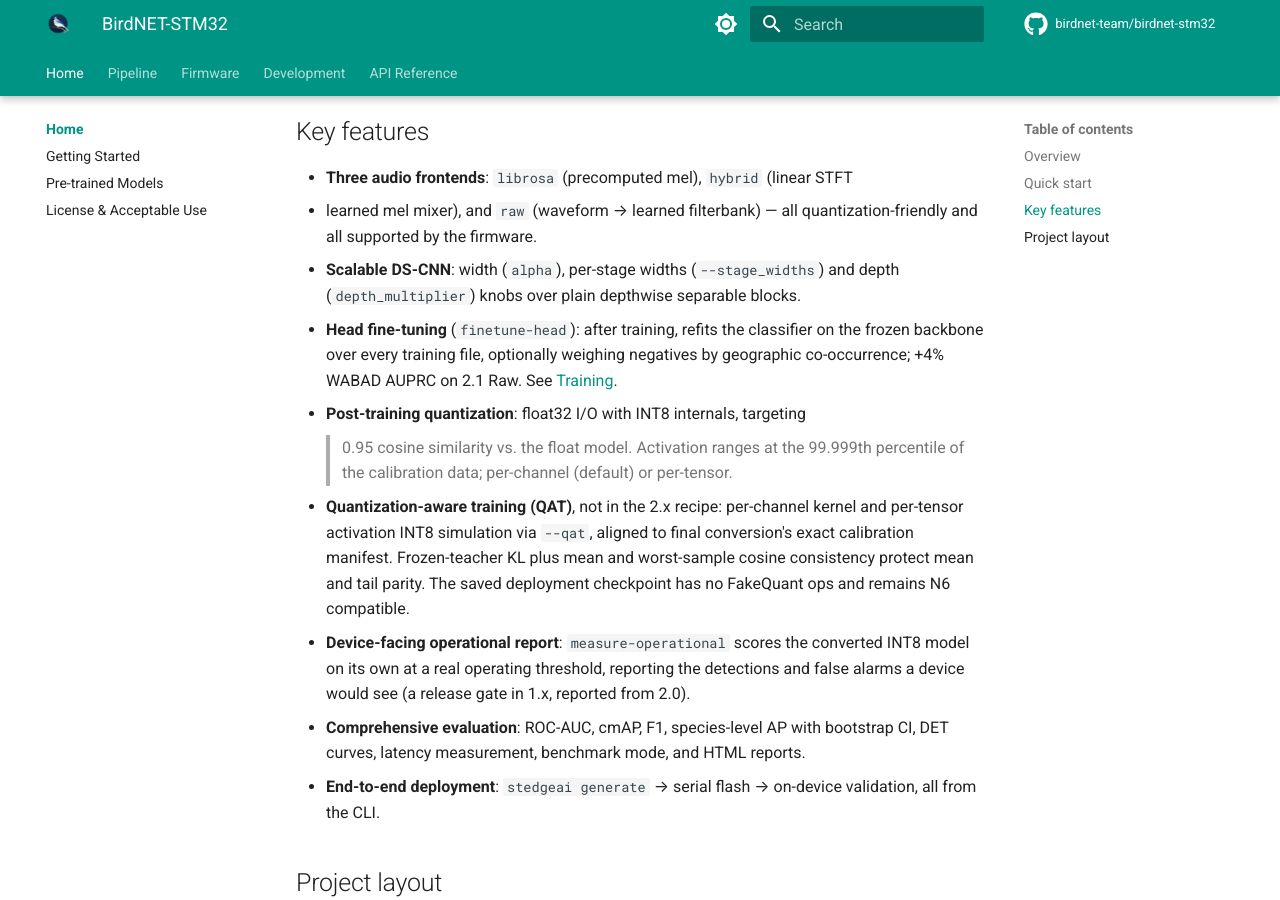
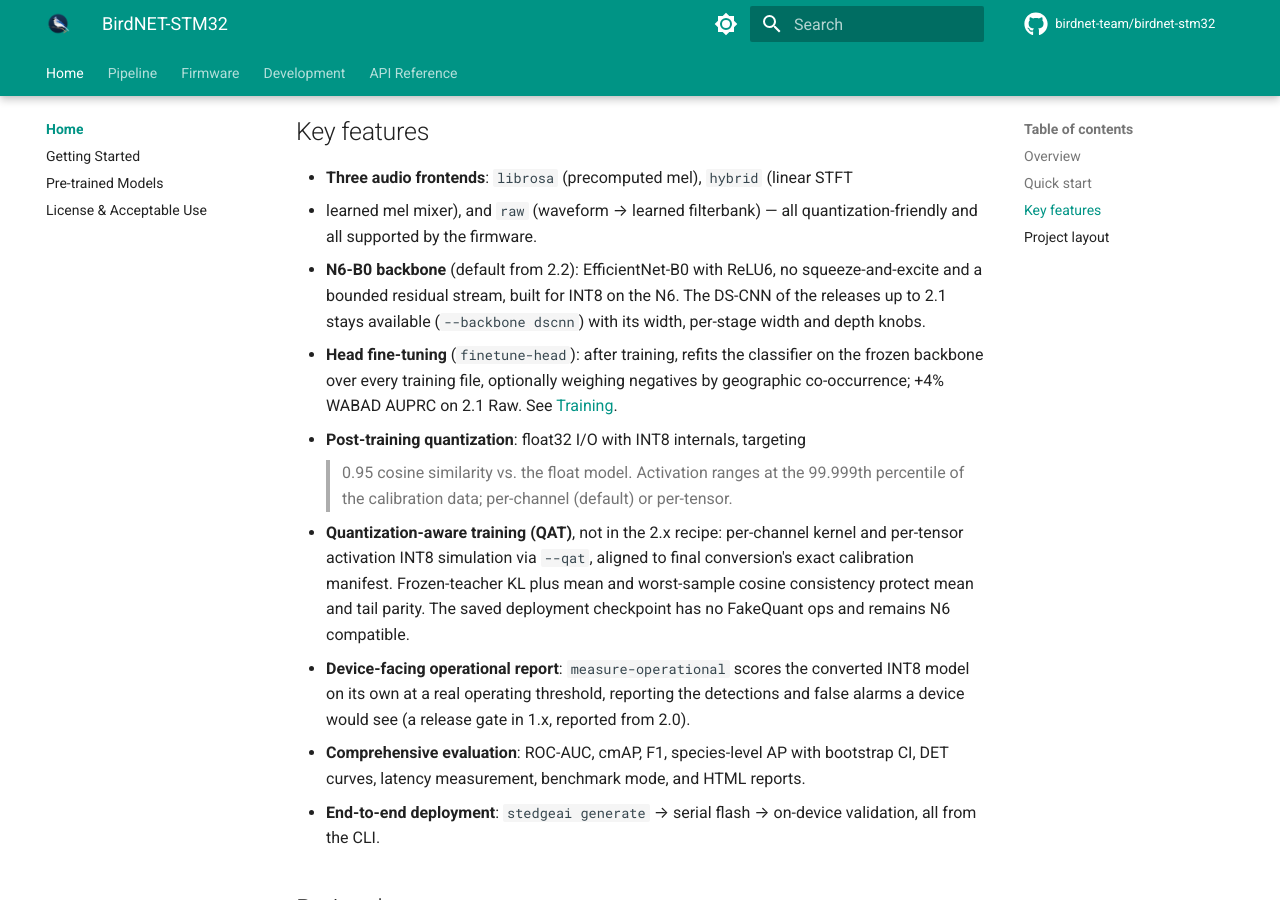
Before and after one commit to birdnet-team/birdnet-stm32, an MkDocs documentation site: the page built from docs/index.md, in a window 1280 px wide and 900 px high, scrolled down 1258 px. Built offline with MkDocs 1.6.1 and Material for MkDocs 9.7.7, drawn with Linux system fonts in a browser that asks for light colours; comment, search, counter and statistics services are not loaded.

Commit message:
Describe N6-B0 and the 2.2 conversion in the README and docs index

```diff
--- a/docs/index.md
+++ b/docs/index.md
@@ -60,8 +60,10 @@ what a bundle contains and how to run one on the board.
 - **Three audio frontends**: `librosa` (precomputed mel), `hybrid` (linear STFT
   + learned mel mixer), and `raw` (waveform → learned filterbank) — all
   quantization-friendly and all supported by the firmware.
-- **Scalable DS-CNN**: width (`alpha`), per-stage widths (`--stage_widths`) and
-  depth (`depth_multiplier`) knobs over plain depthwise separable blocks.
+- **N6-B0 backbone** (default from 2.2): EfficientNet-B0 with ReLU6, no
+  squeeze-and-excite and a bounded residual stream, built for INT8 on the N6.
+  The DS-CNN of the releases up to 2.1 stays available (`--backbone dscnn`)
+  with its width, per-stage width and depth knobs.
 - **Head fine-tuning** (`finetune-head`): after training, refits the classifier
   on the frozen backbone over every training file, optionally weighing negatives
   by geographic co-occurrence; +4% WABAD AUPRC on 2.1 Raw. See
```
Also changed, not shown: README.md (+2 -2 lines).
